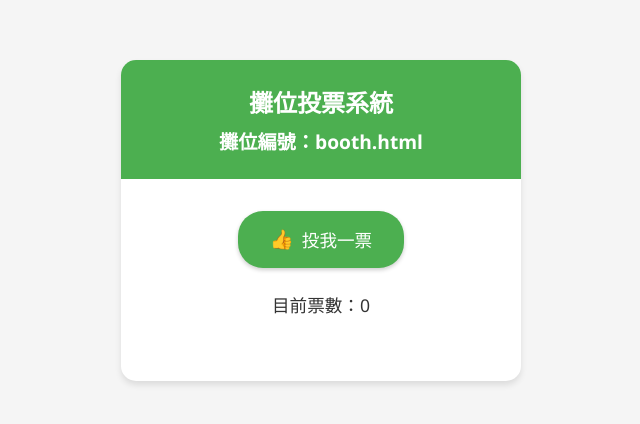
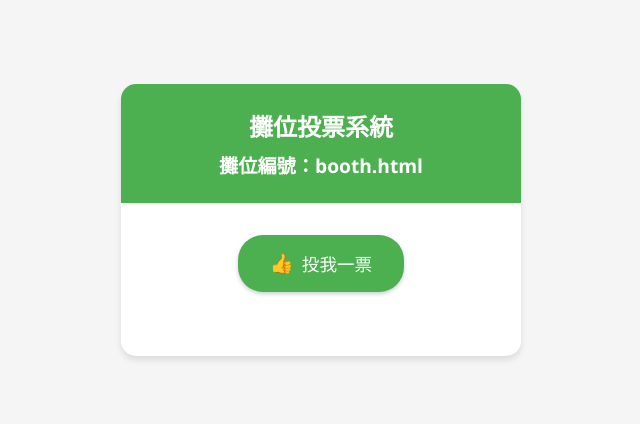
Before and after one commit to AlanTFK/VoteSystem, a website: page public/booth.html in a window 1280 px wide. Shown: the part 196-620 px from the top of the page, without its empty margins (319-959 px from the left). Drawn offline with Linux system fonts and the light colour scheme; files whose address does not match are found by name.

Commit message:
移除投票頁面的票數顯示

```diff
--- a/public/booth.html
+++ b/public/booth.html
@@ -16,7 +16,6 @@
                 <span class="icon">👍</span>
                 <span class="text">投我一票</span>
             </button>
-            <div class="vote-count">目前票數：<span id="voteCount">0</span></div>
         </div>
         <div id="message"></div>
     </div>
```
